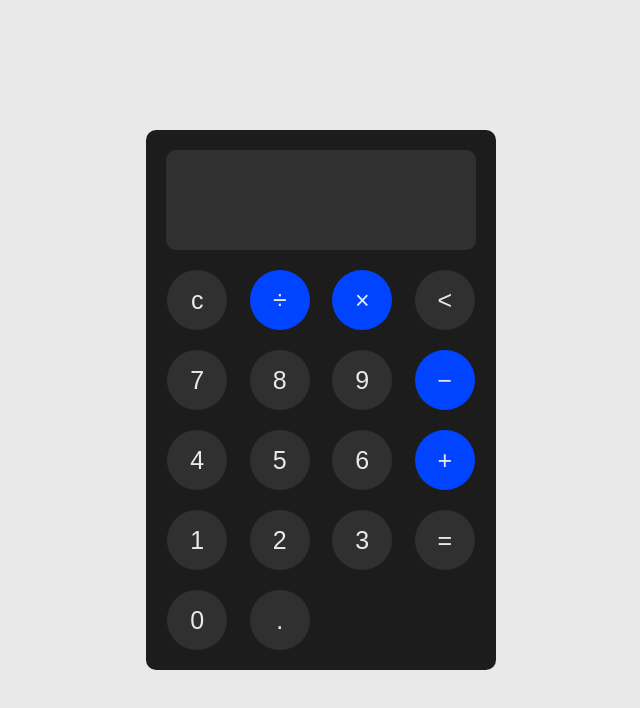
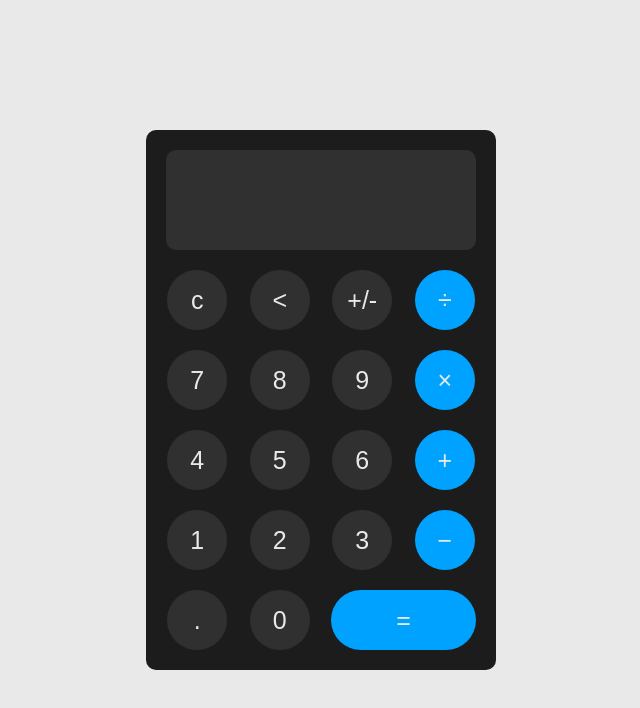
Before and after one commit to mafgit/react-calculator, a React (Create React App) app: page / in a window 1280 px wide. Shown: the top 708 px of the page, without its empty margins (319-959 px from the left). Built offline with nearby package versions, Linux system fonts and the light colour scheme.

Commit message:
progressed

```diff
--- a/src/App.css
+++ b/src/App.css
@@ -9,7 +9,7 @@
   justify-content: center;
   align-items: center;
   min-height: 100vh;
-  font-family: Arial, Helvetica, sans-serif;
+  font-family: monospace, 'Courier New', Courier;
   background-color: #e9e9e9;
 }
 
--- a/src/components/Calculator.js
+++ b/src/components/Calculator.js
@@ -1,5 +1,4 @@
-/* FIXME: input & prev screens are problematic */
-import React, { useEffect, useState } from 'react'
+import React, { useState } from 'react'
 import Grid from './Grid'
 import Screen from './Screen'
 import '../styles/calculator.css'
@@ -14,20 +13,23 @@ const Calculator = () => {
 
     switch (operator) {
       case '+':
-        setInput(parseFloat(prev) + parseFloat(input))
+        setInput(parseFloat(prev.slice(0, prev.length - 2)) + parseFloat(input))
+        // sliced to remove the space and operator from prev
         break
       case '-':
-        setInput(parseFloat(prev) - parseFloat(input))
+        setInput(parseFloat(prev.slice(0, prev.length - 2)) - parseFloat(input))
         break
       case '/':
-        setInput(parseFloat(prev) / parseFloat(input))
+        setInput(parseFloat(prev.slice(0, prev.length - 2)) / parseFloat(input))
         break
       case '*':
-        setInput(parseFloat(prev) * parseFloat(input))
+        setInput(parseFloat(prev.slice(0, prev.length - 2)) * parseFloat(input))
         break
       default:
         break
     }
+
+    setPrev('')
   }
 
   const clear = () => {
@@ -35,11 +37,6 @@ const Calculator = () => {
     setPrev('')
     setInput('')
   }
-
-  useEffect(() => {
-    setPrev(input)
-    setInput('')
-  }, [operator])
 
   return (
     <div className="calculator">
@@ -50,6 +47,7 @@ const Calculator = () => {
         setOperator={setOperator}
         equal={equal}
         clear={clear}
+        setPrev={setPrev}
       />
     </div>
   )
--- a/src/components/Grid.js
+++ b/src/components/Grid.js
@@ -1,10 +1,19 @@
 import React from 'react'
 import '../styles/grid.css'
 
-const Grid = ({ input, setInput, setOperator, equal, clear }) => {
-  const addToScreen = (n) => {
-    setInput(input.toString() + n.toString())
-    setOperator('')
+const Grid = ({ input, setInput, setOperator, equal, clear, setPrev }) => {
+  const addToScreen = (n) => setInput(input.toString() + n.toString())
+
+  const selectOperator = (o) => {
+    if (input !== '') {
+      setOperator(o)
+      if (o === '*') o = '×'
+      if (o === '/') o = '÷'
+      if (o === '-') o = '−'
+
+      setPrev(input + ' ' + o)
+      setInput('')
+    }
   }
 
   const del = () => {
@@ -13,59 +22,79 @@ const Grid = ({ input, setInput, setOperator, equal, clear }) => {
 
   return (
     <div className="grid">
-      <button class="btn" onClick={clear}>
+      <button className="btn" onClick={clear}>
         c
       </button>
-      <button class="btn operator-btn" onClick={() => setOperator('/')}>
+      <button className="btn" onClick={del}>
+        {'<'}
+      </button>
+
+      <button
+        onClick={() => {
+          // fixme: error on click when result already there
+          if (input.includes('-')) setInput(input.slice(1, input.length))
+          else setInput('-' + input)
+        }}
+        className="btn"
+      >
+        +/-
+      </button>
+      <button className="btn operator-btn" onClick={() => selectOperator('/')}>
         ÷
       </button>
-      <button class="btn operator-btn" onClick={() => setOperator('*')}>
+      <button onClick={() => addToScreen(7)} className="btn">
+        7
+      </button>
+      <button onClick={() => addToScreen(8)} className="btn">
+        8
+      </button>
+      <button onClick={() => addToScreen(9)} className="btn">
+        9
+      </button>
+      <button className="btn operator-btn" onClick={() => selectOperator('*')}>
         ×
       </button>
-      <button class="btn" onClick={del}>
-        {'<'}
+      <button onClick={() => addToScreen(4)} className="btn">
+        4
       </button>
-      <button onClick={() => addToScreen(7)} class="btn">
-        7
+      <button onClick={() => addToScreen(5)} className="btn">
+        5
       </button>
-      <button onClick={() => addToScreen(8)} class="btn">
-        8
+      <button onClick={() => addToScreen(6)} className="btn">
+        6
       </button>
-      <button onClick={() => addToScreen(9)} class="btn">
-        9
+
+      <button className="btn operator-btn" onClick={() => selectOperator('+')}>
+        +
       </button>
-      <button class="btn operator-btn" onClick={() => setOperator('-')}>
+      <button onClick={() => addToScreen(1)} className="btn">
+        1
+      </button>
+      <button onClick={() => addToScreen(2)} className="btn">
+        2
+      </button>
+      <button onClick={() => addToScreen(3)} className="btn">
+        3
+      </button>
+
+      <button className="btn operator-btn" onClick={() => selectOperator('-')}>
         −
       </button>
-      <button onClick={() => addToScreen(4)} class="btn">
-        4
+      <button
+        className="btn"
+        onClick={() => {
+          if (!input.includes('.'))
+            if (input !== '') addToScreen('.')
+            else addToScreen('0.')
+        }}
+      >
+        .
       </button>
-      <button onClick={() => addToScreen(5)} class="btn">
-        5
-      </button>
-      <button onClick={() => addToScreen(6)} class="btn">
-        6
-      </button>
-      <button class="btn operator-btn" onClick={() => setOperator('+')}>
-        +
-      </button>
-      <button onClick={() => addToScreen(1)} class="btn">
-        1
-      </button>
-      <button onClick={() => addToScreen(2)} class="btn">
-        2
-      </button>
-      <button onClick={() => addToScreen(3)} class="btn">
-        3
-      </button>
-      <button class="btn" onClick={equal}>
-        =
-      </button>
-      <button onClick={() => addToScreen(0)} class="btn">
+      <button onClick={() => addToScreen(0)} className="btn">
         0
       </button>
-      <button class="btn" onClick={() => addToScreen('.')}>
-        .
+      <button className="btn equal-btn" onClick={equal}>
+        =
       </button>
     </div>
   )
--- a/src/styles/grid.css
+++ b/src/styles/grid.css
@@ -23,5 +23,12 @@
 }
 
 .operator-btn {
-  background-color: rgb(0, 68, 255);
+  background-color: #00a2ff;
 }
+
+.equal-btn {
+  border-radius: 30px;
+  grid-column: 3 / 5;
+  width: 100%;
+  background-color: #00a2ff;
+}
--- a/src/styles/screen.css
+++ b/src/styles/screen.css
@@ -18,3 +18,7 @@
   font-size: 30px;
   height: 100%;
 }
+
+.screen input.up {
+  font-size: 20px;
+}
```
